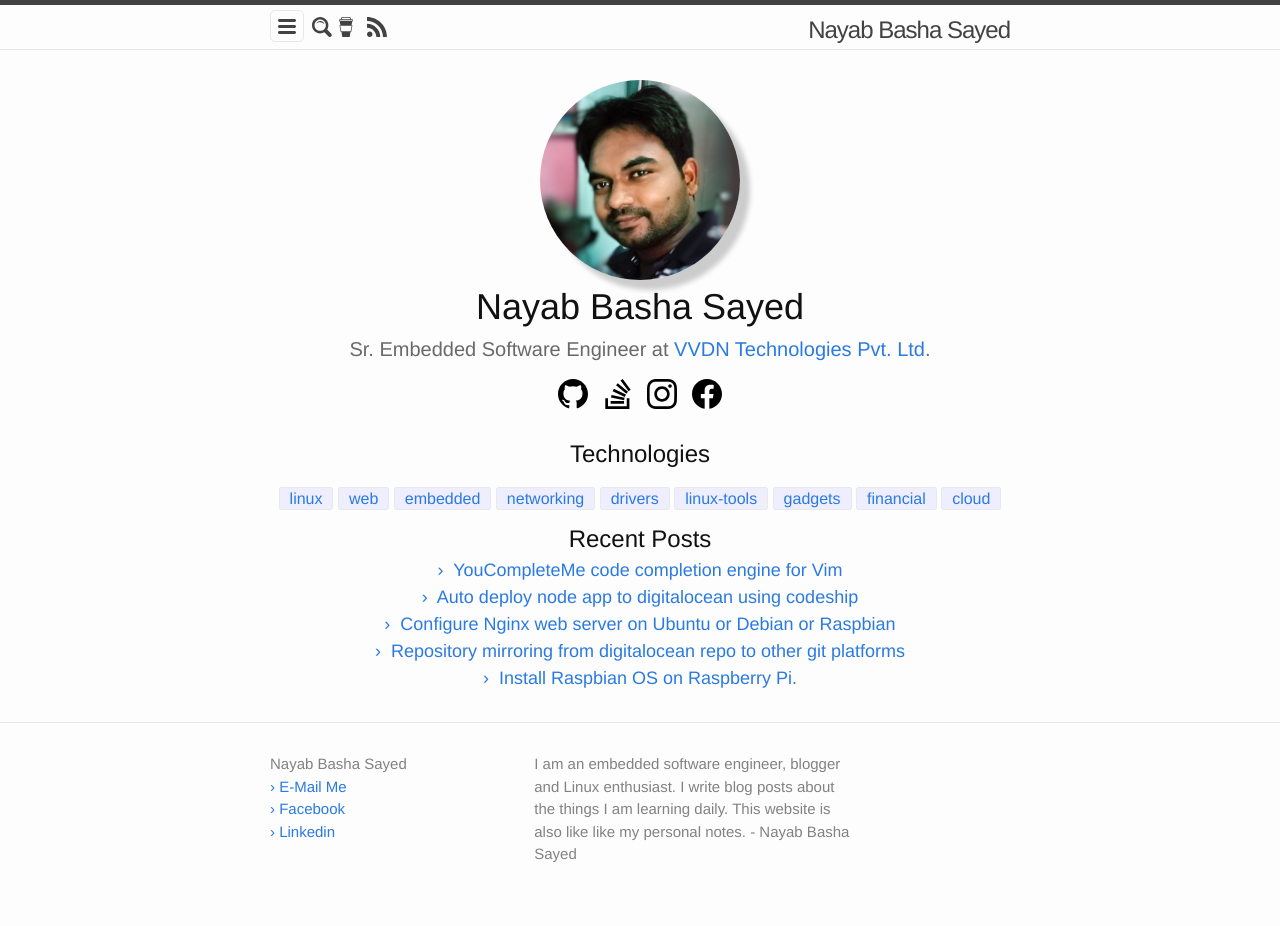
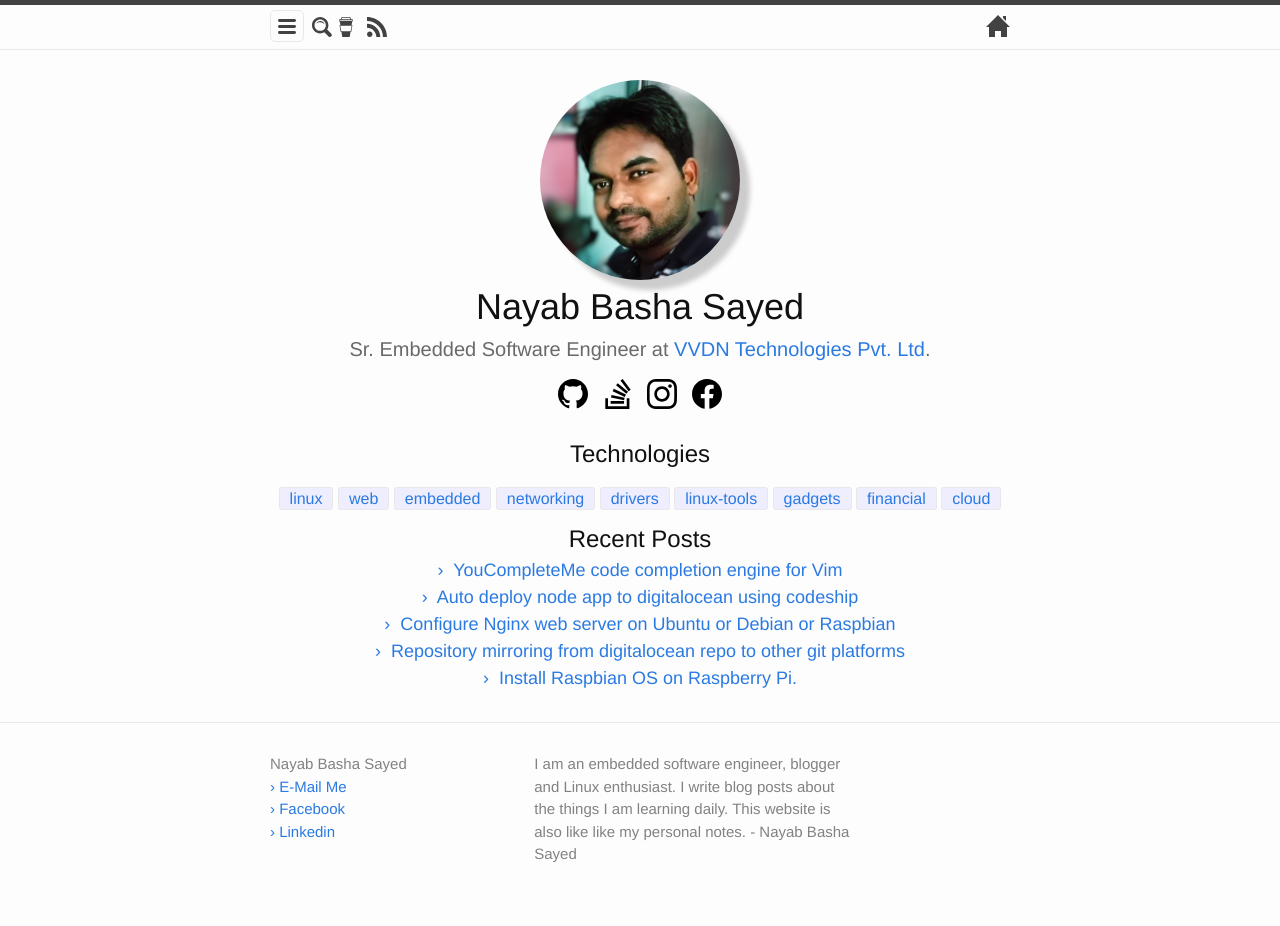
Before and after one commit to itsnayabsd/website, a Jekyll site: the page built from index.md, in a window 1280 px wide. Built offline with Jekyll 4.4.1, drawn with Linux system fonts in a browser that asks for light colours; a script that is not in the unit is left out.

Commit message:
Added Home svg icon to header

```diff
--- a/_includes/header.html
+++ b/_includes/header.html
@@ -3,7 +3,10 @@
   <div class="wrapper">
 
     <!--<a class="site-title" href="{{ "/" | relative_url}}">{{ site.title | escape }}</a>-->
-    <a class="site-title" href="{{ "/" | relative_url}}">Nayab Basha Sayed</a>
+    <a class="site-title" href="{{ "/" | relative_url}}">
+        <svg xmlns="http://www.w3.org/2000/svg" width="24" height="24" viewBox="0 0 24 24"><path d="M21 13v10h-6v-6h-6v6h-6v-10h-3l12-12 12 12h-3zm-1-5.907v-5.093h-3v2.093l3 3z"/></svg>
+    </a>
+
 
     <nav>
 	    <div class="site-nav">
--- a/_sass/minima/_layout.scss
+++ b/_sass/minima/_layout.scss
@@ -28,6 +28,11 @@
   &:visited {
     color: $grey-color-dark;
   }
+	svg {
+		path {
+                	fill: $grey-color-dark;
+		}
+	}
 }
 
 .nav-icon {
```
